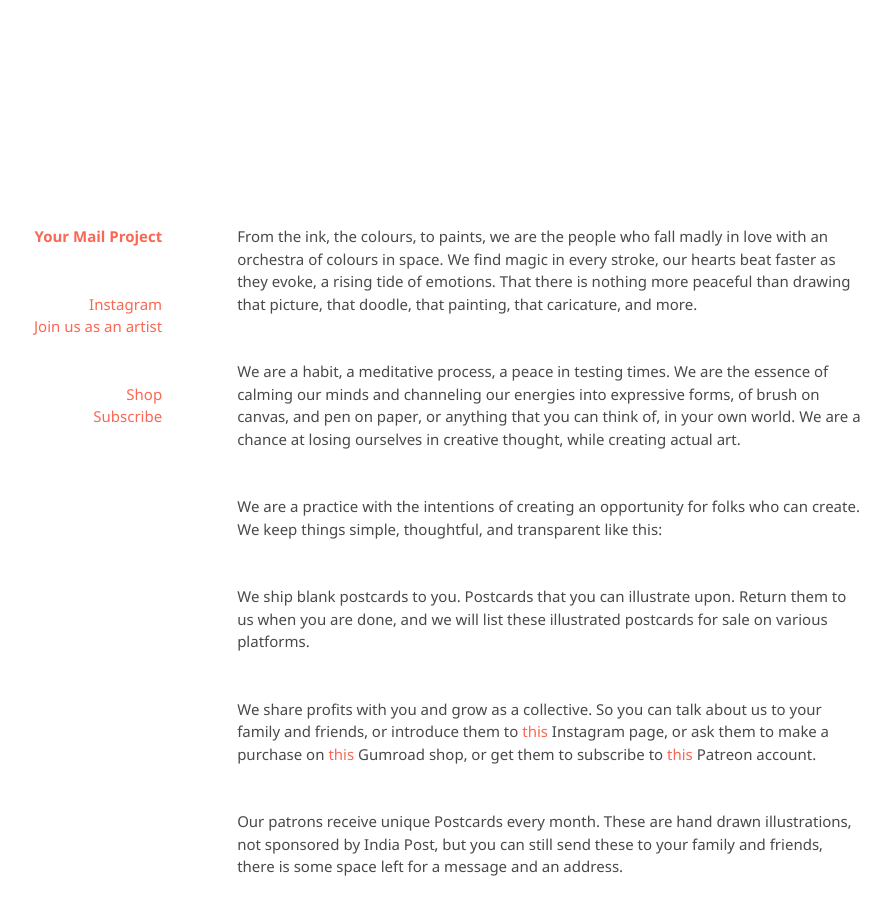
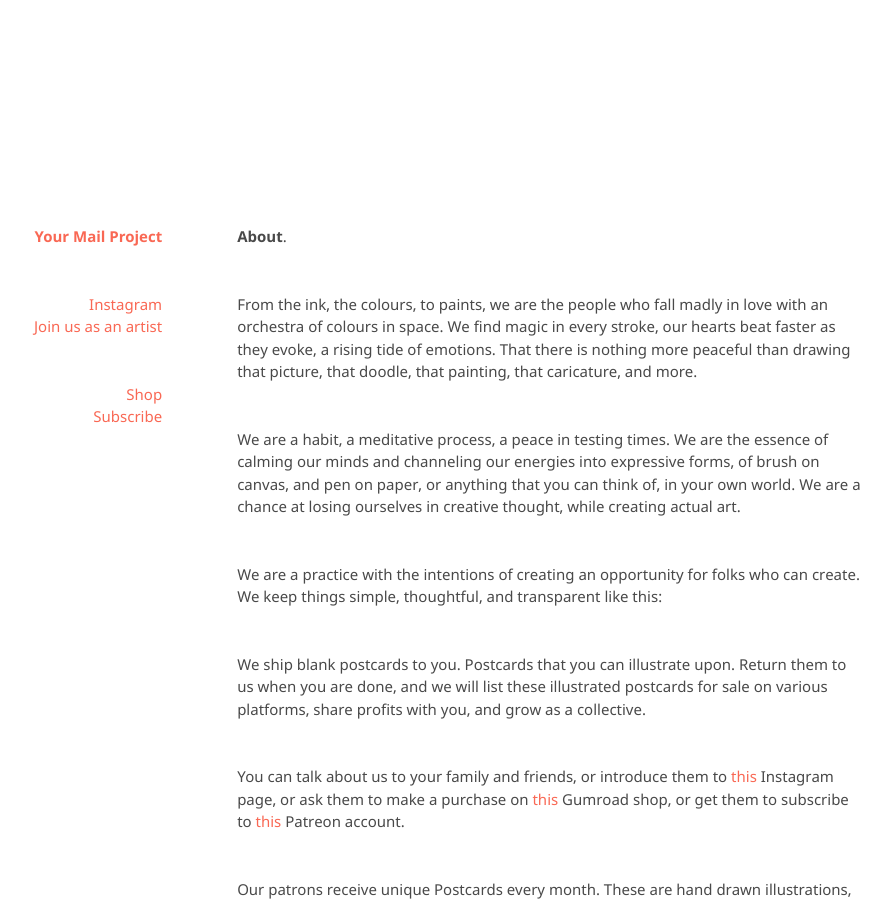
Before and after one commit to kvshvlin/yourmailproject, a Jekyll site: the page built from index.md, in a window 1280 px wide and 900 px high. Shown: the whole window, without its empty margins (191-1082 px from the left). Built offline with Jekyll 4.4.1, drawn with Linux system fonts in a browser that asks for light colours; our own code applies the rules of GitHub Pages for plain Markdown files.

Commit message:
Update index.md

```diff
--- a/index.md
+++ b/index.md
@@ -1,12 +1,14 @@
+**About**.
+
 From the ink, the colours, to paints, we are the people who fall madly in love with an orchestra of colours in space. We find magic in every stroke, our hearts beat faster as they evoke, a rising tide of emotions. That there is nothing more peaceful than drawing that picture, that doodle, that painting, that caricature, and more.
 
 We are a habit, a meditative process, a peace in testing times. We are the essence of calming our minds and channeling our energies into expressive forms, of brush on canvas, and pen on paper, or anything that you can think of, in your own world. We are a chance at losing ourselves in creative thought, while creating actual art.
 
 We are a practice with the intentions of creating an opportunity for folks who can create. We keep things simple, thoughtful, and transparent like this:
 
-We ship blank postcards to you. Postcards that you can illustrate upon. Return them to us when you are done, and we will list these illustrated postcards for sale on various platforms.
+We ship blank postcards to you. Postcards that you can illustrate upon. Return them to us when you are done, and we will list these illustrated postcards for sale on various platforms, share profits with you, and grow as a collective.
 
-We share profits with you and grow as a collective. So you can talk about us to your family and friends, or introduce them to <a href="https://www.instagram.com/yourmailproject" target="_blank">this</a> Instagram page, or ask them to make a purchase on <a href="https://www.gumroad.com/yourmailproject" target="_blank">this</a> Gumroad shop, or get them to subscribe to <a href="https://www.patreon.com/yourmailproject?fan_landing=true" target="_blank">this</a> Patreon account.
+You can talk about us to your family and friends, or introduce them to <a href="https://www.instagram.com/yourmailproject" target="_blank">this</a> Instagram page, or ask them to make a purchase on <a href="https://www.gumroad.com/yourmailproject" target="_blank">this</a> Gumroad shop, or get them to subscribe to <a href="https://www.patreon.com/yourmailproject?fan_landing=true" target="_blank">this</a> Patreon account.
 
 Our patrons receive unique Postcards every month. These are hand drawn illustrations, not sponsored by India Post, but you can still send these to your family and friends, there is some space left for a message and an address.
 
```
